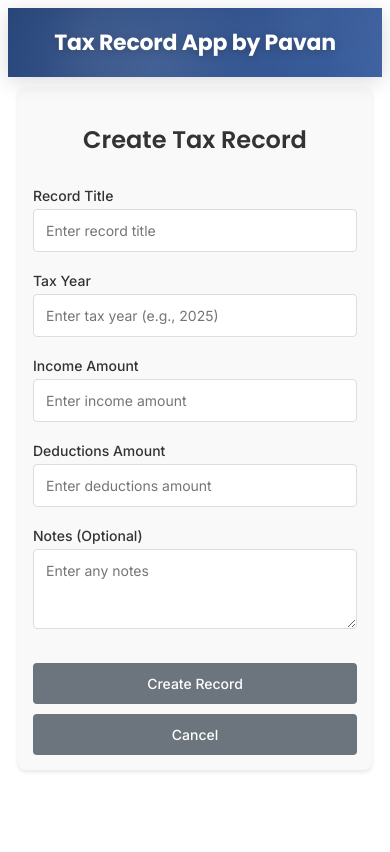
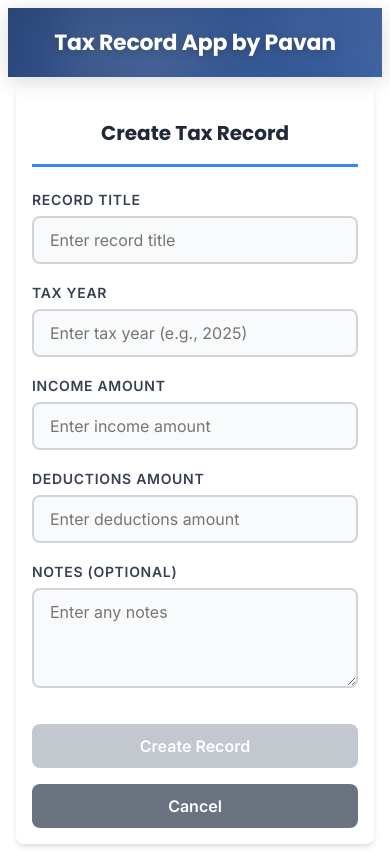
Before and after one commit to pavanuthsara/TaxRecordApp, an Angular app in the folder taxrecordapp.client/: page /add in a window 390 px wide. Built offline with nearby package versions, Linux system fonts and the light colour scheme.

Commit message:
update stylings v1.1

```diff
--- a/taxrecordapp.client/src/app/tax-record-detail/tax-record-detail.component.css
+++ b/taxrecordapp.client/src/app/tax-record-detail/tax-record-detail.component.css
@@ -1,42 +1,43 @@
-/* Container styling */
+/* Tax Record Details Styling */
+
 .container {
-  max-width: 800px;
-  margin: 20px auto;
-  padding: 20px;
-  font-family: 'Segoe UI', Tahoma, Geneva, Verdana, sans-serif;
+  max-width: 700px;
+  margin: 2rem auto;
+  padding: 2rem;
+  font-family: -apple-system, BlinkMacSystemFont, 'Segoe UI', Roboto, Oxygen, Ubuntu, Cantarell, sans-serif;
 }
 
 .container h2 {
-    color: #2c3e50;
+  color: #1f2937;
+  font-size: 2rem;
+  font-weight: 700;
+  margin-bottom: 2rem;
   text-align: center;
-    margin-bottom: 30px;
-    font-size: 28px;
-    font-weight: 600;
-    border-bottom: 3px solid #3498db;
-    padding-bottom: 15px;
-    display: inline-block;
-    width: 100%;
+  background: linear-gradient(135deg, #3b82f6, #1d4ed8);
+  -webkit-background-clip: text;
+  -webkit-text-fill-color: transparent;
+  background-clip: text;
 }
 
-/* Card styling */
+/* Card Component Styling */
 .card {
-  background: linear-gradient(145deg, #ffffff, #f8f9fa);
-  border-radius: 12px;
-  box-shadow: 0 8px 25px rgba(0, 0, 0, 0.15);
+  background: #ffffff;
+  border-radius: 16px;
+  box-shadow: 0 10px 25px -5px rgba(0, 0, 0, 0.1), 0 10px 10px -5px rgba(0, 0, 0, 0.04);
   overflow: hidden;
-  transition: transform 0.3s ease, box-shadow 0.3s ease;
+  border: 1px solid #e5e7eb;
+  transition: transform 0.2s ease-in-out;
 }
 
 .card:hover {
   transform: translateY(-2px);
-    box-shadow: 0 12px 35px rgba(0, 0, 0, 0.2);
+  box-shadow: 0 20px 25px -5px rgba(0, 0, 0, 0.15), 0 10px 10px -5px rgba(0, 0, 0, 0.04);
 }
 
-/* Card header */
 .card-header {
-  background: linear-gradient(135deg, #3498db, #2980b9);
+  background: linear-gradient(135deg, #3b82f6 0%, #1d4ed8 100%);
   color: white;
-  padding: 25px 30px;
+  padding: 2rem;
   position: relative;
   overflow: hidden;
 }
@@ -45,241 +46,288 @@
   content: '';
   position: absolute;
   top: 0;
-    left: 0;
   right: 0;
-    bottom: 0;
-    background: linear-gradient(45deg, transparent 30%, rgba(255, 255, 255, 0.1) 50%, transparent 70%);
-    transform: translateX(-100%);
-    transition: transform 0.6s;
-  }
-
-.card:hover .card-header::before {
-  transform: translateX(100%);
+  width: 100px;
+  height: 100px;
+  background: rgba(255, 255, 255, 0.1);
+  border-radius: 50%;
+  transform: translate(30px, -30px);
 }
 
 .card-header h3 {
   margin: 0;
-  font-size: 24px;
-  font-weight: 600;
-  text-shadow: 0 2px 4px rgba(0, 0, 0, 0.2);
-  letter-spacing: 0.5px;
+  font-size: 1.75rem;
+  font-weight: 700;
+  text-shadow: 0 2px 4px rgba(0, 0, 0, 0.1);
+  position: relative;
+  z-index: 1;
 }
 
-/* Card body */
 .card-body {
-  padding: 30px;
-  background-color: #ffffff;
-  line-height: 1.6;
+  padding: 2.5rem;
+  background: linear-gradient(145deg, #fafafa 0%, #f3f4f6 100%);
 }
 
 .card-body p {
-    margin: 0 0 20px 0;
-    font-size: 16px;
+  margin-bottom: 1.5rem;
+  font-size: 1.1rem;
+  line-height: 1.7;
+  color: #374151;
   display: flex;
-    align-items: center;
-    padding: 12px 0;
-    border-bottom: 1px solid #ecf0f1;
-    transition: background-color 0.3s ease;
-  }
-
-    .card-body p:last-of-type {
-      border-bottom: none;
-      margin-bottom: 15px;
+  align-items: flex-start;
+  padding: 1rem;
+  background: white;
+  border-radius: 8px;
+  box-shadow: 0 1px 3px rgba(0, 0, 0, 0.1);
+  transition: transform 0.2s ease;
 }
 
 .card-body p:hover {
-      background-color: #f8f9fa;
-      padding-left: 10px;
-      border-radius: 6px;
+  transform: translateX(4px);
+  box-shadow: 0 4px 6px rgba(0, 0, 0, 0.1);
 }
 
 .card-body strong {
-    color: #2c3e50;
-    font-weight: 600;
-    min-width: 180px;
+  color: #1f2937;
+  font-weight: 700;
   display: inline-block;
+  min-width: 160px;
+  margin-right: 1rem;
   position: relative;
 }
 
 .card-body strong::after {
   content: '';
   position: absolute;
-      right: 10px;
-      top: 50%;
-      transform: translateY(-50%);
-      width: 2px;
-      height: 20px;
-      background-color: #3498db;
+  bottom: -2px;
+  left: 0;
+  width: 30px;
+  height: 2px;
+  background: #3b82f6;
+  border-radius: 1px;
 }
 
-  /* Currency values styling */
-  .card-body p:nth-child(2),
-  .card-body p:nth-child(3) {
-    font-weight: 500;
+/* Currency styling */
+.card-body p:nth-child(2) strong,
+.card-body p:nth-child(3) strong {
+  color: #059669;
 }
 
-    .card-body p:nth-child(2) strong + *,
-    .card-body p:nth-child(3) strong + * {
-      color: #27ae60;
-      font-weight: 600;
-      font-size: 18px;
+.card-body p:nth-child(2) strong::after,
+.card-body p:nth-child(3) strong::after {
+  background: #10b981;
 }
 
 /* Notes section */
-  .card-body p:nth-child(4) {
-    margin-bottom: 10px;
-    border-bottom: 2px solid #3498db;
-    padding-bottom: 10px;
+.card-body p:last-of-type {
+  flex-direction: column;
+  align-items: stretch;
 }
 
 .card-body pre {
-    background-color: #f8f9fa;
-    border: 1px solid #e9ecef;
+  background: #f8fafc;
+  border: 2px solid #e2e8f0;
   border-radius: 8px;
-    padding: 20px;
-    margin: 0;
-    font-family: 'Courier New', Courier, monospace;
-    font-size: 14px;
-    line-height: 1.5;
-    color: #495057;
+  padding: 1.5rem;
+  margin-top: 1rem;
+  font-family: 'SF Mono', 'Monaco', 'Cascadia Code', 'Roboto Mono', Consolas, 'Courier New', monospace;
+  font-size: 0.9rem;
+  color: #475569;
   white-space: pre-wrap;
   word-wrap: break-word;
-    box-shadow: inset 0 2px 4px rgba(0, 0, 0, 0.05);
-    min-height: 60px;
+  overflow-x: auto;
+  line-height: 1.6;
+  min-height: 100px;
+  position: relative;
 }
 
 .card-body pre:empty::before {
   content: 'No notes available';
-      color: #adb5bd;
+  color: #9ca3af;
   font-style: italic;
+  position: absolute;
+  top: 50%;
+  left: 50%;
+  transform: translate(-50%, -50%);
 }
 
-/* Card footer */
 .card-footer {
-  background: linear-gradient(135deg, #ecf0f1, #bdc3c7);
-  padding: 20px 30px;
+  background: linear-gradient(145deg, #f9fafb 0%, #f3f4f6 100%);
+  padding: 2rem;
+  border-top: 1px solid #e5e7eb;
   text-align: center;
-  border-top: 1px solid #dee2e6;
 }
 
 .card-footer button {
-    background: linear-gradient(135deg, #95a5a6, #7f8c8d);
+  padding: 1rem 2.5rem;
+  background: linear-gradient(135deg, #6b7280 0%, #4b5563 100%);
   color: white;
   border: none;
-    padding: 12px 30px;
-    border-radius: 25px;
+  border-radius: 12px;
+  font-size: 1.1rem;
+  font-weight: 600;
   cursor: pointer;
-    font-size: 16px;
-    font-weight: 600;
   transition: all 0.3s ease;
-    text-transform: uppercase;
-    letter-spacing: 1px;
-    box-shadow: 0 4px 15px rgba(149, 165, 166, 0.3);
+  min-width: 160px;
+  position: relative;
+  overflow: hidden;
+}
+
+.card-footer button::before {
+  content: '←';
+  position: absolute;
+  left: 20px;
+  top: 50%;
+  transform: translateY(-50%);
+  transition: transform 0.3s ease;
 }
 
 .card-footer button:hover {
-      background: linear-gradient(135deg, #7f8c8d, #95a5a6);
+  background: linear-gradient(135deg, #4b5563 0%, #374151 100%);
   transform: translateY(-2px);
-      box-shadow: 0 6px 20px rgba(149, 165, 166, 0.4);
+  box-shadow: 0 10px 20px rgba(0, 0, 0, 0.2);
+}
+
+.card-footer button:hover::before {
+  transform: translateY(-50%) translateX(-5px);
 }
 
 .card-footer button:active {
   transform: translateY(0);
-      box-shadow: 0 2px 10px rgba(149, 165, 166, 0.3);
 }
 
-/* Error message */
+/* Error Message Styling */
 .error-message {
-  background: linear-gradient(135deg, #e74c3c, #c0392b);
-  color: white;
-  padding: 20px 25px;
-  border-radius: 8px;
-  margin: 20px auto;
-  max-width: 800px;
+  max-width: 700px;
+  margin: 2rem auto;
+  padding: 1.5rem 2rem;
+  background: linear-gradient(135deg, #fef2f2 0%, #fee2e2 100%);
+  border: 2px solid #ef4444;
+  border-radius: 12px;
+  color: #dc2626;
+  font-weight: 600;
   text-align: center;
-  font-weight: 500;
-  font-size: 16px;
-  box-shadow: 0 4px 15px rgba(231, 76, 60, 0.3);
-  animation: slideDown 0.5s ease;
+  display: flex;
+  align-items: center;
+  justify-content: center;
+  gap: 0.75rem;
+  box-shadow: 0 4px 6px rgba(239, 68, 68, 0.1);
 }
 
-@keyframes slideDown {
-  from {
-    opacity: 0;
-    transform: translateY(-20px);
+.error-message::before {
+  content: "⚠️";
+  font-size: 1.5rem;
+  animation: pulse 2s infinite;
 }
 
-  to {
-    opacity: 1;
-    transform: translateY(0);
-  }
+@keyframes pulse {
+  0%, 100% { transform: scale(1); }
+  50% { transform: scale(1.1); }
 }
 
-/* Responsive design */
+/* Responsive Design */
 @media (max-width: 768px) {
   .container {
-    margin: 10px;
-    padding: 15px;
+    margin: 1rem;
+    padding: 1rem;
   }
 
   .container h2 {
-      font-size: 24px;
-      margin-bottom: 20px;
+    font-size: 1.5rem;
+    margin-bottom: 1.5rem;
   }
 
-  .card-header,
-  .card-body,
-  .card-footer {
-    padding: 20px;
+  .card-header {
+    padding: 1.5rem;
   }
 
   .card-header h3 {
-      font-size: 20px;
+    font-size: 1.5rem;
+  }
+
+  .card-body {
+    padding: 1.5rem;
   }
 
   .card-body p {
     flex-direction: column;
     align-items: flex-start;
-      padding: 10px 0;
+    font-size: 1rem;
+    padding: 0.75rem;
   }
 
   .card-body strong {
     min-width: auto;
-      margin-bottom: 5px;
+    margin-bottom: 0.5rem;
+    margin-right: 0;
   }
 
-      .card-body strong::after {
-        display: none;
+  .card-footer {
+    padding: 1.5rem;
   }
 
-    .card-body pre {
-      padding: 15px;
-      font-size: 13px;
+  .card-footer button {
+    width: 100%;
+    padding: 1rem;
   }
 }
 
 @media (max-width: 480px) {
   .container {
-    margin: 5px;
-    padding: 10px;
+    margin: 0.5rem;
+    padding: 0.5rem;
   }
 
-  .card-header,
-  .card-body,
-  .card-footer {
-    padding: 15px;
+  .container h2 {
+    font-size: 1.25rem;
+  }
+
+  .card-header {
+    padding: 1rem;
   }
 
   .card-header h3 {
-      font-size: 18px;
+    font-size: 1.25rem;
+  }
+
+  .card-body {
+    padding: 1rem;
   }
 
   .card-body p {
-      font-size: 14px;
+    margin-bottom: 1rem;
+    padding: 0.5rem;
   }
 
-    .card-footer button {
-      padding: 10px 25px;
-      font-size: 14px;
+  .card-body pre {
+    padding: 1rem;
+    font-size: 0.875rem;
+  }
+
+  .card-footer {
+    padding: 1rem;
   }
 }
+
+/* Loading Animation for when record is being fetched */
+.container:not(:has(.card)):not(:has(.error-message)) {
+  display: flex;
+  justify-content: center;
+  align-items: center;
+  min-height: 400px;
+}
+
+.container:not(:has(.card)):not(:has(.error-message))::after {
+  content: '';
+  width: 50px;
+  height: 50px;
+  border: 4px solid #f3f4f6;
+  border-top: 4px solid #3b82f6;
+  border-radius: 50%;
+  animation: spin 1s linear infinite;
+}
+
+@keyframes spin {
+  0% { transform: rotate(0deg); }
+  100% { transform: rotate(360deg); }
+}
--- a/taxrecordapp.client/src/app/tax-record-form-component/tax-record-form-component.component.css
+++ b/taxrecordapp.client/src/app/tax-record-form-component/tax-record-form-component.component.css
@@ -1,130 +1,194 @@
+/* Tax Record Form Styling */
+
 .container {
   max-width: 600px;
-  margin: 0 auto;
-  padding: 20px;
-  font-family: Arial, sans-serif;
-  background-color: #f9f9f9;
-  border-radius: 8px;
-  box-shadow: 0 2px 4px rgba(0, 0, 0, 0.1);
+  margin: 2rem auto;
+  padding: 2rem;
+  background: #ffffff;
+  border-radius: 12px;
+  box-shadow: 0 4px 6px -1px rgba(0, 0, 0, 0.1), 0 2px 4px -1px rgba(0, 0, 0, 0.06);
+  font-family: -apple-system, BlinkMacSystemFont, 'Segoe UI', Roboto, Oxygen, Ubuntu, Cantarell, sans-serif;
 }
 
   .container h2 {
+    color: #1f2937;
+    font-size: 1.875rem;
+    font-weight: 700;
+    margin-bottom: 2rem;
     text-align: center;
-    color: #333;
-    margin-bottom: 30px;
-    font-size: 24px;
-    font-weight: 600;
+    border-bottom: 3px solid #3b82f6;
+    padding-bottom: 1rem;
   }
 
+/* Form Group Styling */
 .form-group {
-  margin-bottom: 20px;
+  margin-bottom: 1.5rem;
 }
 
   .form-group label {
     display: block;
-    margin-bottom: 5px;
-    font-weight: 500;
-    color: #333;
-    font-size: 14px;
+    font-weight: 600;
+    color: #374151;
+    margin-bottom: 0.5rem;
+    font-size: 0.875rem;
+    text-transform: uppercase;
+    letter-spacing: 0.05em;
   }
 
+  /* Input and Textarea Styling */
   .form-group input,
   .form-group textarea {
     width: 100%;
-    padding: 12px;
-    border: 1px solid #ddd;
-    border-radius: 4px;
-    font-size: 14px;
+    padding: 0.75rem 1rem;
+    border: 2px solid #d1d5db;
+    border-radius: 8px;
+    font-size: 1rem;
+    transition: all 0.2s ease-in-out;
+    background-color: #f9fafb;
     box-sizing: border-box;
-    transition: border-color 0.3s ease;
   }
 
     .form-group input:focus,
     .form-group textarea:focus {
       outline: none;
-      border-color: #007bff;
-      box-shadow: 0 0 0 2px rgba(0, 123, 255, 0.25);
+      border-color: #3b82f6;
+      background-color: #ffffff;
+      box-shadow: 0 0 0 3px rgba(59, 130, 246, 0.1);
     }
 
   .form-group textarea {
+    min-height: 100px;
     resize: vertical;
-    min-height: 80px;
+    font-family: inherit;
   }
 
-  .form-group input.invalid {
-    border-color: #dc3545;
-    box-shadow: 0 0 0 2px rgba(220, 53, 69, 0.25);
+    /* Invalid Input Styling */
+    .form-group input.invalid,
+    .form-group textarea.invalid {
+      border-color: #ef4444;
+      background-color: #fef2f2;
+    }
+
+      .form-group input.invalid:focus,
+      .form-group textarea.invalid:focus {
+        border-color: #dc2626;
+        box-shadow: 0 0 0 3px rgba(239, 68, 68, 0.1);
+      }
+
+/* Error Messages */
+.error {
+  color: #dc2626;
+  font-size: 0.875rem;
+  margin-top: 0.5rem;
+  display: flex;
+  align-items: center;
+  gap: 0.5rem;
+}
+
+  .error::before {
+    content: "⚠️";
+    font-size: 1rem;
   }
 
-.error {
-  color: #dc3545;
-  font-size: 12px;
-  margin-top: 5px;
-}
-
+/* Form Actions */
 .form-actions {
-  margin-top: 30px;
   display: flex;
-  gap: 10px;
+  gap: 1rem;
+  margin-top: 2rem;
+  justify-content: center;
 }
 
   .form-actions button {
-    padding: 12px 20px;
+    padding: 0.75rem 2rem;
     border: none;
-    border-radius: 4px;
+    border-radius: 8px;
+    font-size: 1rem;
+    font-weight: 600;
     cursor: pointer;
-    font-size: 14px;
-    font-weight: 500;
-    transition: background-color 0.3s ease;
+    transition: all 0.2s ease-in-out;
+    min-width: 120px;
   }
 
     .form-actions button[type="submit"] {
-      background-color: #007bff;
+      background-color: #3b82f6;
       color: white;
     }
 
       .form-actions button[type="submit"]:hover:not(:disabled) {
-        background-color: #0056b3;
+        background-color: #2563eb;
+        transform: translateY(-1px);
+        box-shadow: 0 4px 12px rgba(59, 130, 246, 0.4);
       }
 
       .form-actions button[type="submit"]:disabled {
-        background-color: #6c757d;
+        background-color: #9ca3af;
         cursor: not-allowed;
+        opacity: 0.6;
       }
 
     .form-actions button[type="button"] {
-      background-color: #6c757d;
+      background-color: #6b7280;
       color: white;
     }
 
       .form-actions button[type="button"]:hover {
-        background-color: #545b62;
+        background-color: #4b5563;
+        transform: translateY(-1px);
+        box-shadow: 0 4px 12px rgba(107, 114, 128, 0.4);
       }
 
+/* Success and Error Messages */
 .success-message {
-  background-color: #d4edda;
-  color: #155724;
-  padding: 12px;
-  border: 1px solid #c3e6cb;
-  border-radius: 4px;
-  margin-top: 20px;
+  margin-top: 1.5rem;
+  padding: 1rem;
+  background-color: #dcfce7;
+  border: 2px solid #16a34a;
+  border-radius: 8px;
+  color: #15803d;
+  font-weight: 600;
+  text-align: center;
+  display: flex;
+  align-items: center;
+  justify-content: center;
+  gap: 0.5rem;
 }
 
+  .success-message::before {
+    content: "✅";
+    font-size: 1.25rem;
+  }
+
 .error-message {
-  background-color: #f8d7da;
-  color: #721c24;
-  padding: 12px;
-  border: 1px solid #f5c6cb;
-  border-radius: 4px;
-  margin-top: 20px;
+  margin-top: 1.5rem;
+  padding: 1rem;
+  background-color: #fef2f2;
+  border: 2px solid #ef4444;
+  border-radius: 8px;
+  color: #dc2626;
+  font-weight: 600;
+  text-align: center;
+  display: flex;
+  align-items: center;
+  justify-content: center;
+  gap: 0.5rem;
 }
 
-/* Responsive design for mobile */
+  .error-message::before {
+    content: "❌";
+    font-size: 1.25rem;
+  }
+
+/* Responsive Design */
 @media (max-width: 768px) {
   .container {
-    margin: 10px;
-    padding: 15px;
+    margin: 1rem;
+    padding: 1.5rem;
+    border-radius: 8px;
   }
+
+    .container h2 {
+      font-size: 1.5rem;
+    }
 
   .form-actions {
     flex-direction: column;
@@ -134,3 +198,19 @@
       width: 100%;
     }
 }
+
+@media (max-width: 480px) {
+  .container {
+    margin: 0.5rem;
+    padding: 1rem;
+  }
+
+    .container h2 {
+      font-size: 1.25rem;
+      margin-bottom: 1.5rem;
+    }
+
+  .form-group {
+    margin-bottom: 1.25rem;
+  }
+}
```
Lines whose indentation alone changed are shown as unchanged.
